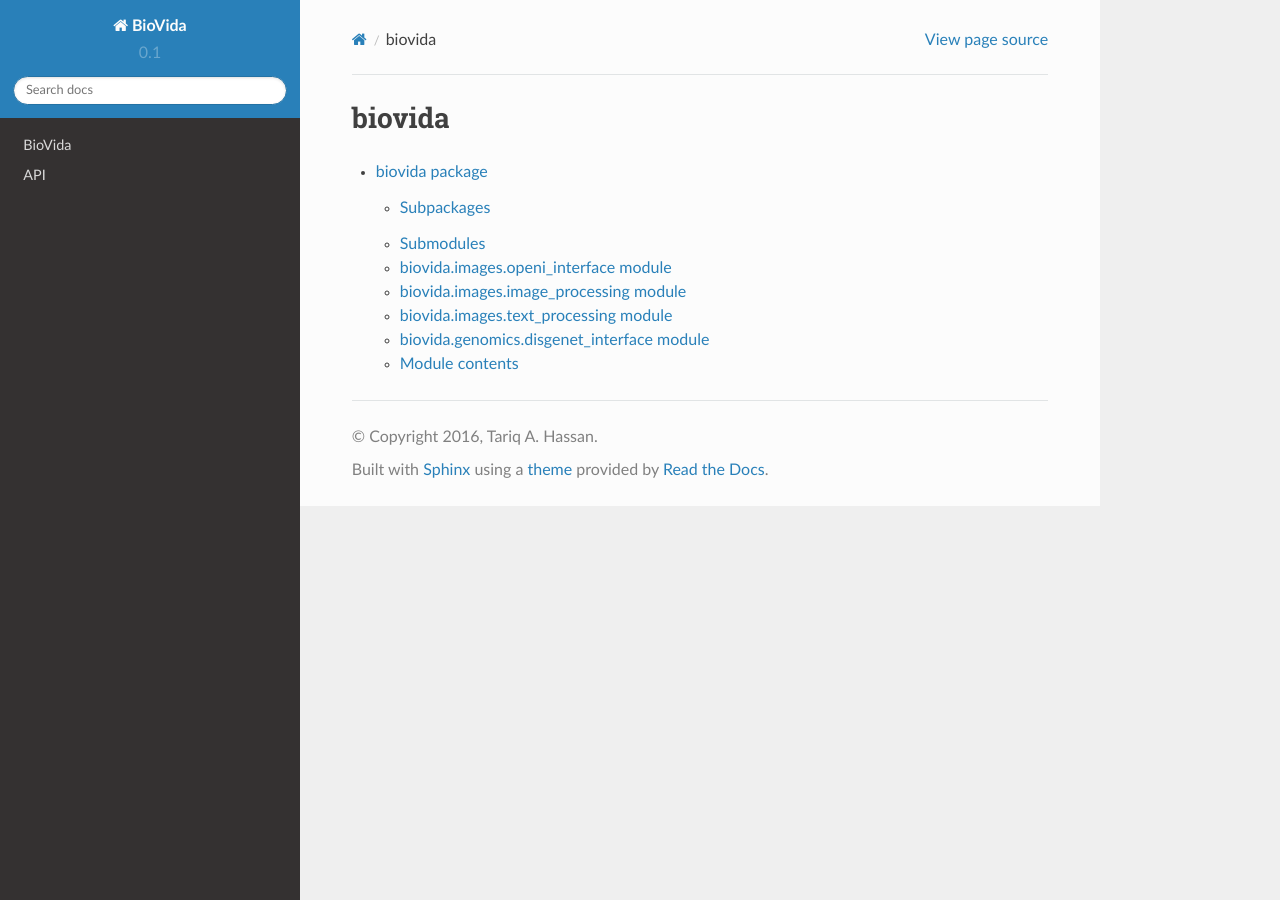
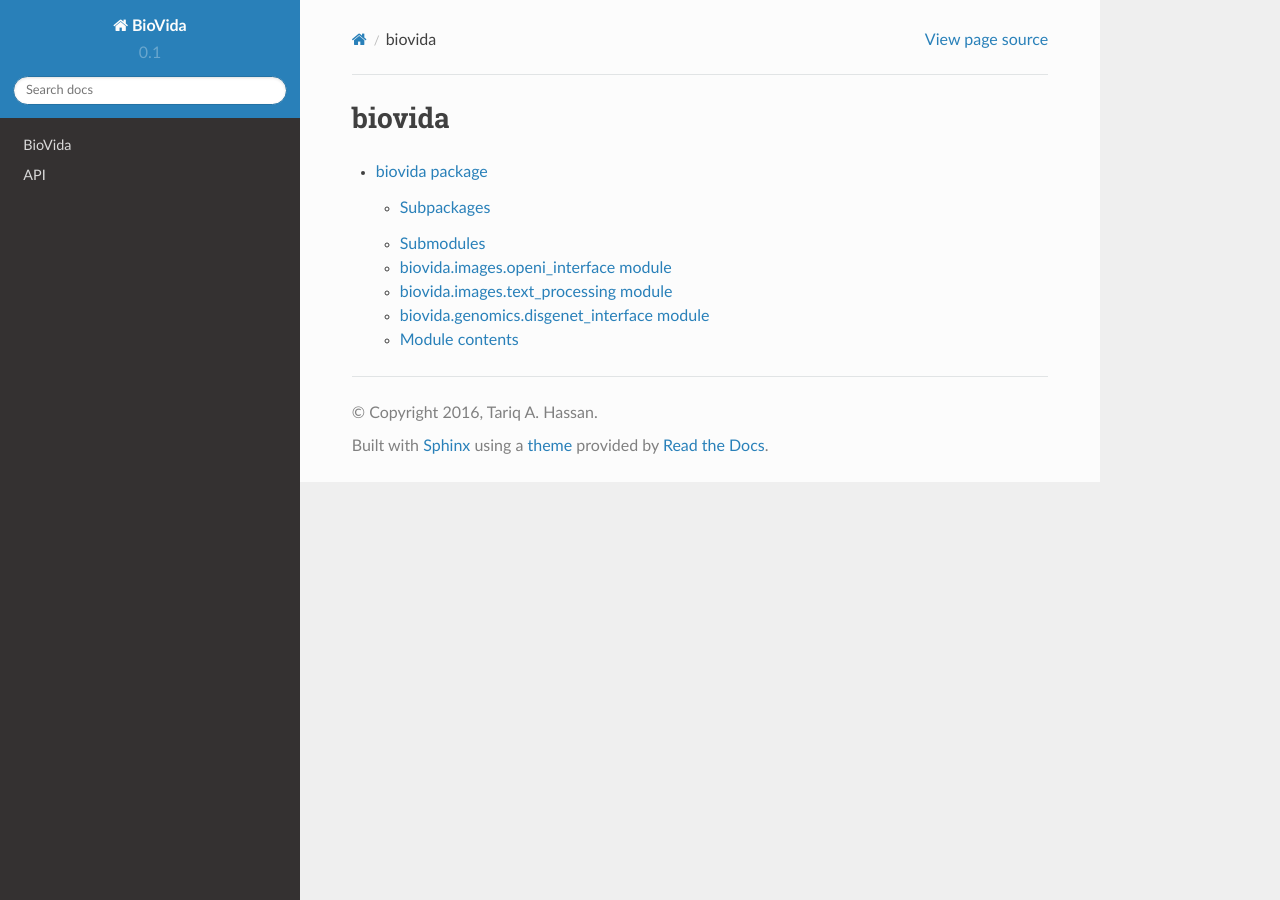
Before and after one commit to TariqAHassan/BioVida, a Sphinx documentation site: the page built from docs/source/modules.rst, in a window 1280 px wide. Built offline with Sphinx 7.4.7 and the Read the Docs theme 2.0.0, drawn with Linux system fonts in a browser that asks for light colours.

Commit message:
Update Docs

```diff
--- a/docs/code.rst
+++ b/docs/code.rst
@@ -2,9 +2,6 @@ API
 ===
 
 .. automodule:: biovida.images.openi_interface
-	:members:
-
-.. automodule:: biovida.images.image_processing
 	:members:
 
 .. automodule:: biovida.images.text_processing
--- a/docs/source/biovida.rst
+++ b/docs/source/biovida.rst
@@ -14,14 +14,6 @@ biovida.images.openi_interface module
 -------------------------------------
 
 .. automodule:: biovida.images.openi_interface
-    :members:
-    :undoc-members:
-    :show-inheritance:
-
-biovida.images.image_processing module
---------------------------------------
-
-.. automodule:: biovida.images.image_processing
     :members:
     :undoc-members:
     :show-inheritance:
```
